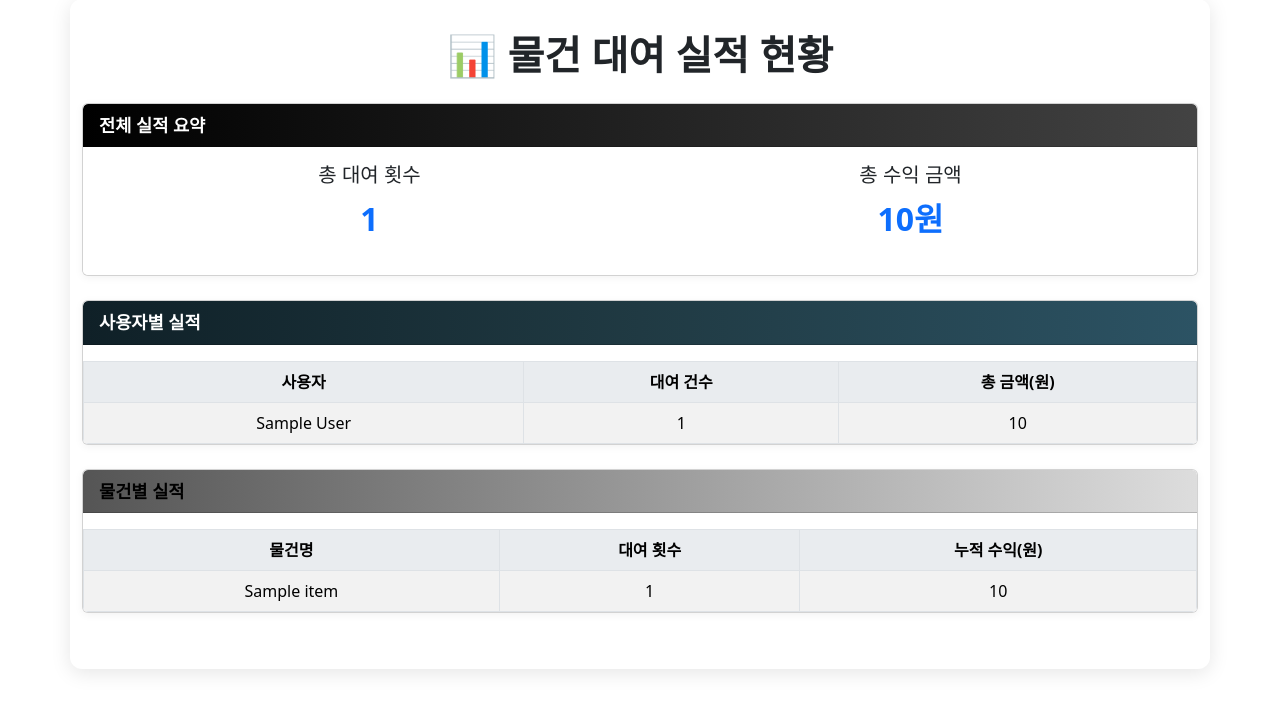
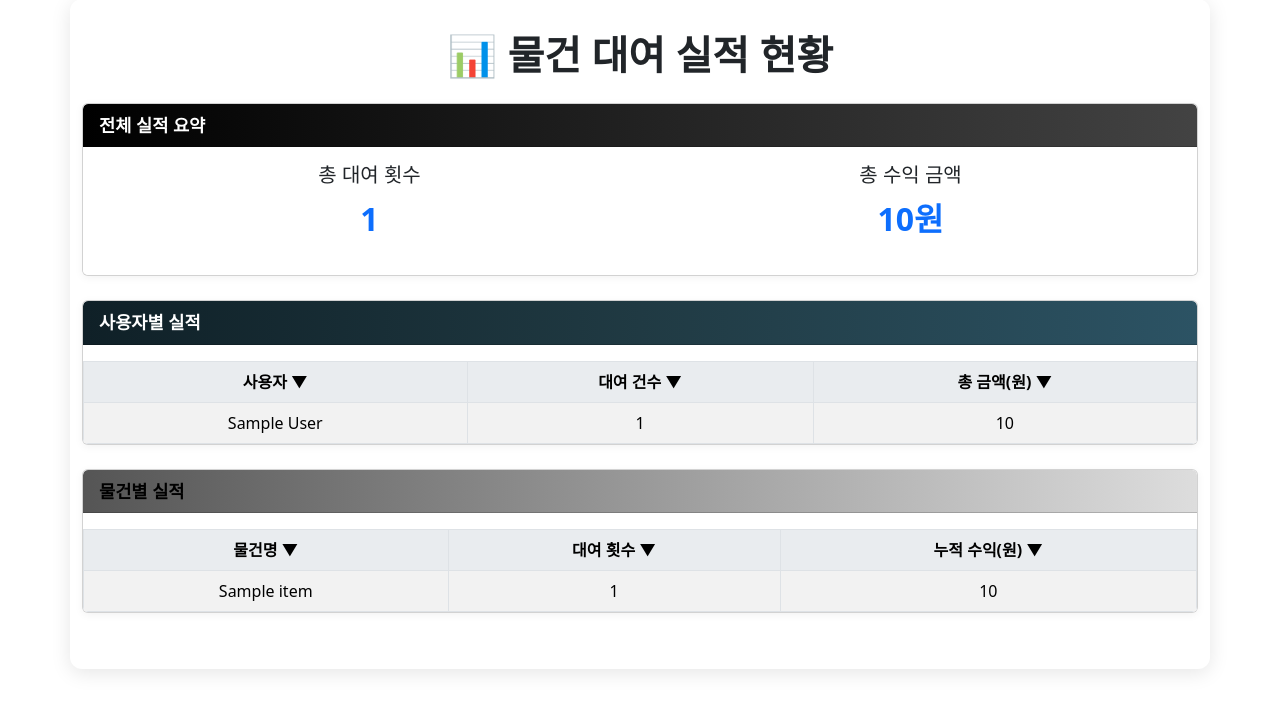
Before and after one commit to lehoyeon/2025_05_20-Flask_project, a Flask app: page /status in a window 1280 px wide. Shown: the part 125-842 px from the top of the page. Run offline with Flask 3, Linux system fonts and the light colour scheme; tables that the repository leaves empty hold one stand-in row (values such as "Sample post").

Commit message:
sort 기능 추가(기능하지 않음)

```diff
--- a/static/status.css
+++ b/static/status.css
@@ -112,3 +112,21 @@ h1 {
     background-color: #e9ecef;
     font-weight: bold;
 }
+
+.sortable {
+    cursor: pointer;
+    user-select: none;
+    position: relative;
+}
+
+.sortable:hover {
+    background-color: #f8f9fa;
+}
+
+.sortable.asc::after {
+    content: ' ▲';
+}
+
+.sortable.desc::after {
+    content: ' ▼';
+}
--- a/templates/status.html
+++ b/templates/status.html
@@ -73,9 +73,9 @@
             <table class="table table-bordered table-striped mb-0 text-center">
                 <thead>
                 <tr>
-                    <th>사용자</th>
-                    <th>대여 건수</th>
-                    <th>총 금액(원)</th>
+                    <th class="sortable" data-sort="string">사용자 ▼</th>
+                    <th class="sortable" data-sort="number">대여 건수 ▼</th>
+                    <th class="sortable" data-sort="number">총 금액(원) ▼</th>
                 </tr>
                 </thead>
                 <tbody>
@@ -102,9 +102,9 @@
             <table class="table table-bordered table-striped mb-0 text-center">
                 <thead>
                 <tr>
-                    <th>물건명</th>
-                    <th>대여 횟수</th>
-                    <th>누적 수익(원)</th>
+                    <th class="sortable" data-sort="string">물건명 ▼</th>
+                    <th class="sortable" data-sort="number">대여 횟수 ▼</th>
+                    <th class="sortable" data-sort="number">누적 수익(원) ▼</th>
                 </tr>
                 </thead>
                 <tbody>
@@ -127,6 +127,15 @@
 <script src="https://cdn.jsdelivr.net/npm/chart.js"></script>
 <script>
 let chart = null;
+let modalInstance = null;
+
+// Create the modal instance once
+document.addEventListener('DOMContentLoaded', function() {
+    modalInstance = new bootstrap.Modal(document.getElementById('chartModal'), {
+        backdrop: true,
+        keyboard: true
+    });
+});
 
 document.querySelectorAll('.summary-card').forEach(card => {
     card.style.cursor = 'pointer';
@@ -139,15 +148,12 @@ document.querySelectorAll('.summary-card').forEach(card => {
             return;
         }
 
-        // Destroy existing chart
         if (chart) chart.destroy();
 
-        // Prepare data
         const labels = data.map(d => d.month);
         const rentals = data.map(d => d.rental_count);
         const revenues = data.map(d => d.total_revenue);
 
-        // Create new chart
         const ctx = document.getElementById('monthlyChart').getContext('2d');
         chart = new Chart(ctx, {
             type: 'line',
@@ -186,9 +192,59 @@ document.querySelectorAll('.summary-card').forEach(card => {
             }
         });
 
-        // Show modal
-        new bootstrap.Modal('#chartModal').show();
+        // Use the existing modal instance
+        modalInstance.show();
     });
 });
+
+// Add explicit event listener for the close button
+document.querySelector('#chartModal .btn-close').addEventListener('click', function() {
+    modalInstance.hide();
+});
+
+document.querySelectorAll('.sortable th.sortable').forEach(headerCell => {
+    headerCell.addEventListener('click', function() {
+        const table = this.closest('table');
+        const headerIndex = Array.prototype.indexOf.call(this.parentElement.children, this);
+        const currentIsAscending = this.classList.contains('asc');
+
+        // Reset all headers
+        table.querySelectorAll('th').forEach(th => {
+            th.classList.remove('asc', 'desc');
+            th.innerHTML = th.innerHTML.replace('▼','').replace('▲','');
+        });
+
+        // Set new sort direction
+        this.classList.toggle('asc', !currentIsAscending);
+        this.classList.toggle('desc', currentIsAscending);
+        this.innerHTML += currentIsAscending ? ' ▼' : ' ▲';
+
+        sortTable(table, headerIndex, currentIsAscending ? 'desc' : 'asc');
+    });
+});
+
+function sortTable(table, column, direction) {
+    const tbody = table.tBodies[0];
+    const rows = Array.from(tbody.querySelectorAll('tr'));
+    const dataType = table.querySelectorAll('th')[column].dataset.sort;
+
+    rows.sort((a, b) => {
+        const aValue = a.cells[column].textContent.trim();
+        const bValue = b.cells[column].textContent.trim();
+
+        if (dataType === 'number') {
+            const numA = parseFloat(aValue.replace(/[^0-9.]/g, ''));
+            const numB = parseFloat(bValue.replace(/[^0-9.]/g, ''));
+            return direction === 'asc' ? numA - numB : numB - numA;
+        } else {
+            return direction === 'asc'
+                ? aValue.localeCompare(bValue, 'ko')
+                : bValue.localeCompare(aValue, 'ko');
+        }
+    });
+
+    // Rebuild table
+    rows.forEach(row => tbody.appendChild(row));
+}
 </script>
 </html>
```
